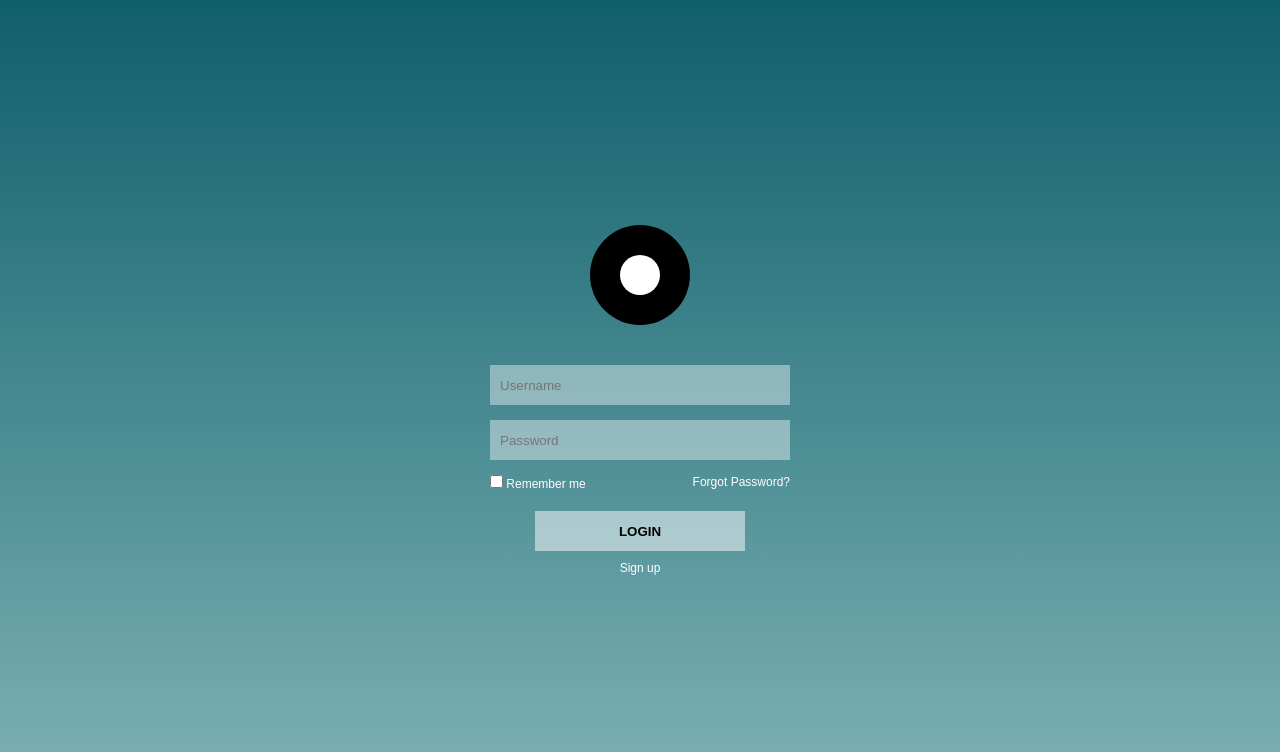
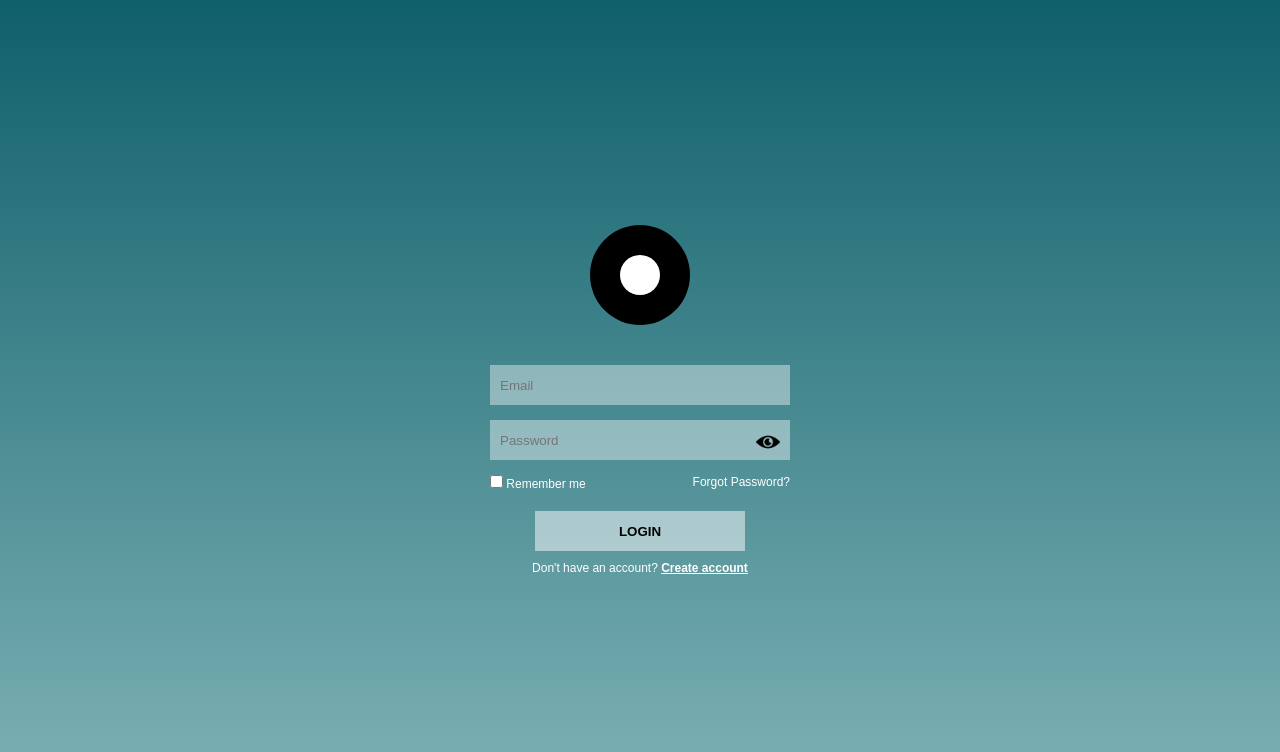
Before and after one commit to unknownhaha/Capstone-Project, a Next.js app: page /login in a window 1280 px wide. Shown: the top 752 px of the page. Built offline with nearby package versions, Linux system fonts and the light colour scheme; no server answers.

Commit message:
Run add login logic

```diff
--- /dev/null
+++ b/app/login/action.ts
@@ -0,0 +1,30 @@
+"use server";
+
+import { signIn } from "@/auth";
+import { AuthError } from "next-auth";
+import { redirect } from "next/navigation";
+
+export async function loginAction(formData: FormData) {
+  const email    = formData.get("email")    as string;
+  const password = formData.get("password") as string;
+
+  try {
+    await signIn("credentials", {
+      email,
+      password,
+      redirect: false,
+    });
+  } catch (err) {
+    if (err instanceof AuthError) {
+      switch (err.type) {
+        case "CredentialsSignin":
+          return { error: "Invalid email or password." };
+        default:
+          return { error: "Something went wrong. Try again." };
+      }
+    }
+    throw err;
+  }
+
+  redirect("/allproject");
+}
--- a/app/login/login.module.css
+++ b/app/login/login.module.css
@@ -69,9 +69,42 @@
   margin-bottom: 10px;
 }
 
-/* Signup */
+
 .signup {
   font-size: 12px;
   color: white;
   cursor: pointer;
 }
+.togglePassword{
+  position: absolute;
+  right: 10px;
+  top: 40%;
+  transform: translateY(-50%);
+  cursor: pointer;
+  width: 1.5rem;
+  height: 1.5rem;
+}
+.passwordContainer {
+  position: relative;
+
+}
+.signupLink {
+  color: white;
+  text-decoration: underline;
+  font-weight: bold;
+}
+.signupLink:hover {
+  color: #0bf03d;
+}
+.errorBox {
+  display: flex;
+  align-items: center;
+  gap: 0.5rem;
+  background: rgba(255, 0, 0, 0.1);
+  border: 1px solid rgba(0, 0, 0, 0.6);
+  color: #c50606;
+  font-size: 16px;
+  padding: 0.6rem 0.875rem;
+  border-radius: 8px;
+  margin-bottom: 1rem;
+}
--- a/app/login/page.tsx
+++ b/app/login/page.tsx
@@ -1,17 +1,67 @@
+"use client";
+
 import styles from "./login.module.css";
+import { useTransition, useState } from "react";
+import { loginAction } from "./action";
 
 export default function LoginPage() {
+  const [isPending, startTransition] = useTransition();
+  const [error, setError] = useState<string | null>(null);
+  const [show, setShow] = useState(false);
+  function handleSubmit(e: React.FormEvent<HTMLFormElement>) {
+    e.preventDefault();
+    setError(null);
+    const formData = new FormData(e.currentTarget);
+
+    startTransition(async () => {
+      const result = await loginAction(formData);
+      if (result?.error) setError(result.error);
+    });
+  }
+
   return (
     <div className={styles.container}>
       <div className={styles.loginBox}>
 
         <div className={styles.avatar}>
-          <div className={styles.avatarInner}></div>
+          <div className={styles.avatarInner} />
         </div>
 
-        <input type="text" placeholder="Username" className={styles.input} />
-        <input type="password" placeholder="Password" className={styles.input} />
 
+
+        <form onSubmit={handleSubmit}>
+          <input
+            name="email"
+            type="email"
+            placeholder="Email"
+            className={styles.input}
+            disabled={isPending}
+            required
+          />
+          <div className={styles.passwordContainer}>
+            <input
+              name="password"
+              type={show ? "text" : "password"}
+              placeholder="Password"
+              className={styles.input}
+            />
+            <img
+              src={show ? "/eye_hidden.png" : "/eye.png"}
+              alt={show ? "Hide password" : "Show password"}
+              onClick={() => setShow(!show)}
+              className={styles.togglePassword}
+            />
+          </div>
+           {error && (
+            <div className={styles.errorBox}>
+              <svg width="18" height="18" viewBox="0 0 24 24" fill="none" stroke="currentColor" strokeWidth="2" strokeLinecap="round" strokeLinejoin="round">
+                <circle cx="12" cy="12" r="10" />
+                <line x1="12" y1="8" x2="12" y2="12" />
+                <line x1="12" y1="16" x2="12.01" y2="16" />
+              </svg>
+              <span>{error}</span>
+            </div>
+          )}
           <div className={styles.options}>
             <label>
               <input type="checkbox" /> Remember me
@@ -19,9 +69,18 @@ export default function LoginPage() {
             <span className={styles.forgot}>Forgot Password?</span>
           </div>
 
-        <button className={styles.loginBtn}>LOGIN</button>
+          <button className={styles.loginBtn} disabled={isPending}>
+            {isPending ? "Signing in..." : "LOGIN"}
+          </button>
+        </form>
 
-        <p className={styles.signup}>Sign up</p>
+        <p className={styles.signup}>
+          Don't have an account?{" "}
+          <a href="/register" className={styles.signupLink}>
+            Create account
+          </a>
+        </p>
+
 
       </div>
     </div>
--- a/auth.ts
+++ b/auth.ts
@@ -24,7 +24,7 @@ export const { handlers, auth, signIn, signOut } = NextAuth({
 
         if (!user) return null;
 
-        const isValid = await bcrypt.compare(
+       const isValid = await bcrypt.compare(
           credentials.password as string,
           user.password
         );
```
Also changed, not shown: public/eye.png (added), public/eye_hidden.png (added). Lines whose indentation alone changed are shown as unchanged.
